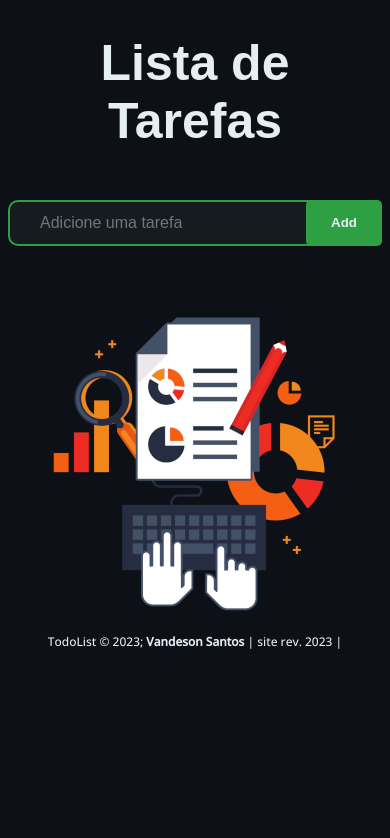
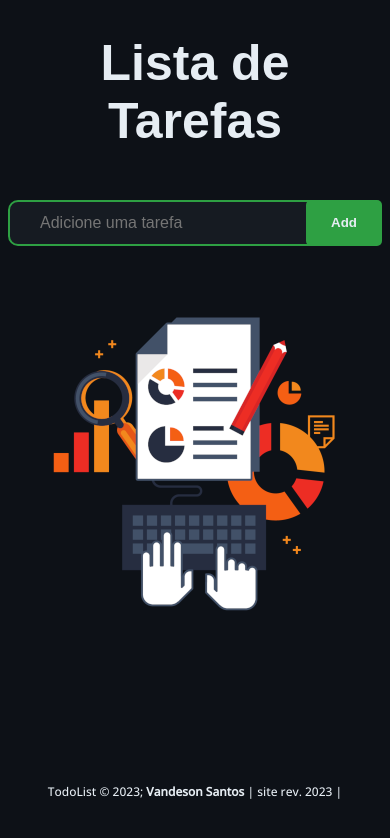
Before and after one commit to vandesonsantos/todo-list, a React (Vite) app: page / in a window 390 px wide. Shown: the top 838 px of the page. Built offline with nearby package versions, Linux system fonts and the light colour scheme; a web font is replaced by a local one.

Commit message:
Footer Responsive

```diff
--- a/src/TodoList.css
+++ b/src/TodoList.css
@@ -151,9 +151,14 @@ button.deleteAll:hover{
 
 @media screen and (max-width: 900px){
   .form{
-      width: 100%;
+    width: 100%;
   }
+
   .listaTarefas{
-      width: 100%;
+    width: 100%;
+  }
+
+  .copyright{
+    margin-top: 150px;
   }
 }
```
